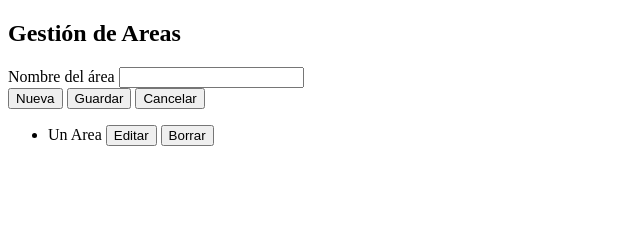
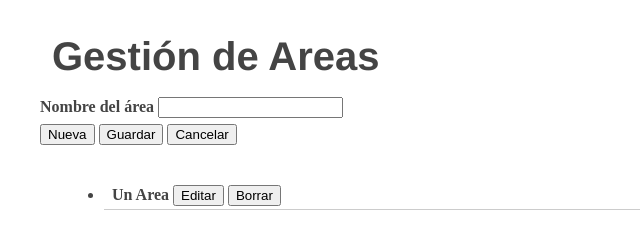
Before and after one commit to cmacarpio/HTML5JS, a website: page Clase03/lab05/ng-expedientes/app/index.html in a window 1280 px wide. Shown: the whole page, without its empty margins (0-640 px from the left). Drawn offline with nearby package versions, Linux system fonts and the light colour scheme.

Commit message:
Avance 12/05

```diff
--- a/Clase03/lab05/ng-expedientes/app/app.js
+++ b/Clase03/lab05/ng-expedientes/app/app.js
@@ -8,12 +8,14 @@ angular.module("appExpedientes",[])
         $scope.cancelar = function(){
             console.log('Cancelar click!');
             $scope.area=undefined;
-            $scope.isEditing=false;
+            $scope.isEditing=!$scope.isEditing;
+            console.log("Cancelar "+$scope.isEditing);
         }
         $scope.editar = function(unArea){
             console.log('Editar click!');
             $scope.isEditing=true;
             $scope.area=unArea;
+            console.log("Editar "+$scope.isEditing);
         }
         $scope.guardar = function(){
             console.log('Guardar click!');
@@ -26,17 +28,20 @@ angular.module("appExpedientes",[])
                 $scope.mensaje = "Hubo un problema, el área no puede tener nombre nulo";
             }
             $scope.area={};
-            $scope.isEditing=false;
+            $scope.isEditing=!$scope.isEditing;
+            console.log("Guardar "+$scope.isEditing);
         }
 
         $scope.nueva = function(){
             console.log('Nueva click!');
             $scope.area={};
-            $scope.isEditing=false;
+            $scope.isEditing=!$scope.isEditing;
+            console.log("Nueva "+$scope.isEditing);
         }
         $scope.borrar = function(unArea){
             console.log('Borrar click!');
             $scope.isEditing=false;
+            console.log("Borrar "+$scope.isEditing);
         }
 
 });
--- a/Clase03/lab05/ng-expedientes/app/index.html
+++ b/Clase03/lab05/ng-expedientes/app/index.html
@@ -4,6 +4,7 @@
         <meta charset="utf-8">
         <link rel="shortcut icon" href="./images/helmet.png" type="image/png" />
         <title>Sistema de gestion de expedientes</title>
+        <link rel="stylesheet" type="text/css" href="style.css">
     </head>
     <body ng-controller="areaController">
 
--- /dev/null
+++ b/Clase03/lab05/ng-expedientes/app/style.css
@@ -0,0 +1,31 @@
+.estilo1{  color: red;  background-color: #e1e1e1; }
+.estilo2{  color: white;  background-color: blue; }
+
+
+h2 {
+  font: 400 40px/1.5 Helvetica, Verdana, sans-serif;
+  margin: 0;
+  padding: 0;
+}
+
+ul {
+  margin: 1.5em;
+}
+
+.ng-scope {
+ /*border-bottom: 1px solid #ccc;*/
+ padding: .2em 0 .2em .5em;
+ font-weight: bold;
+ color: #444;
+}
+
+li{
+  border-bottom: 1px solid #ccc;
+}
+
+li:hover {
+   cursor: pointer;
+   list-style-image: url(check.gif);
+   background-color: #f2f2f2;
+   color: #000;
+}
--- a/Clase03/lab05/ng-expedientes/app/views/listaAreas.html
+++ b/Clase03/lab05/ng-expedientes/app/views/listaAreas.html
@@ -1,6 +1,6 @@
 <div>
-    <ul>
-        <li ng-repeat="unArea in listaAreas">
+    <ul class="lista">
+        <li ng-repeat="unArea in listaAreas" class="item">
             <span>{{unArea.nombre}}</span>
             <button ng-click="editar(unArea)">Editar</button>
             <button ng-click="borrar(unArea)">Borrar</button>
```
